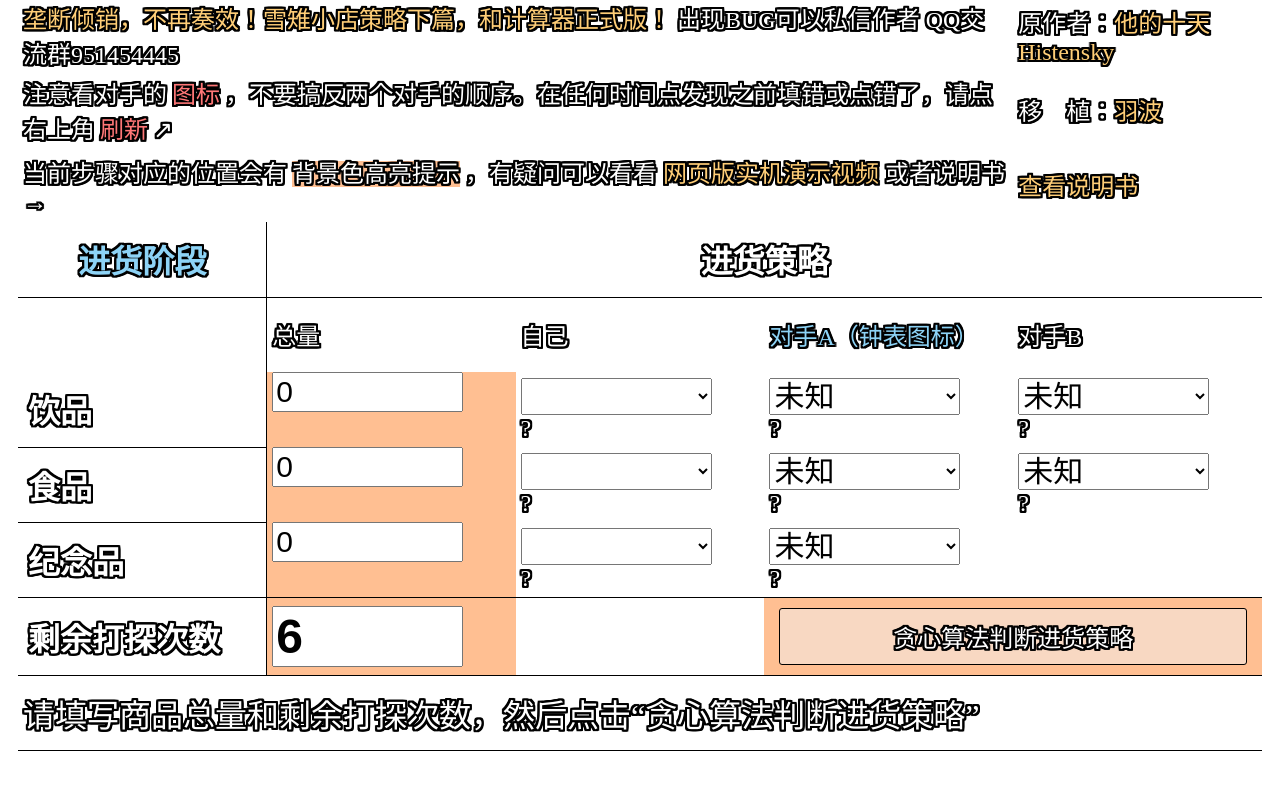
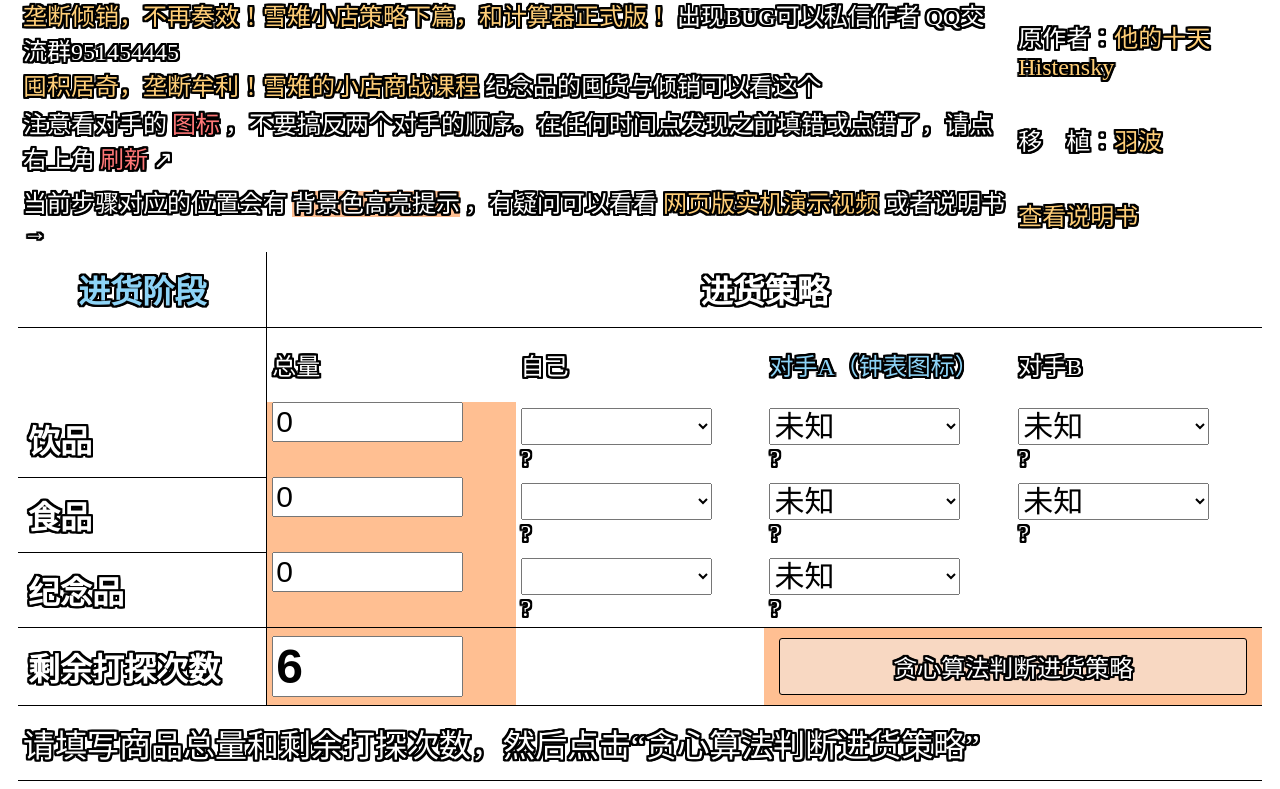
Before and after one commit to SonodaHanami/snowsant_calculator, a plain HTML site: page index.html in a window 1280 px wide. Shown: the part 100-889 px from the top of the page. Before the commit the page ends 859 px from the top, so only its background shows below. Drawn offline with Linux system fonts and the light colour scheme.

Commit message:
添加纪念品囤货与倾销视频链接

```diff
--- a/index.html
+++ b/index.html
@@ -307,6 +307,8 @@
         <tr>
             <td colspan="4" id="td_notice_0" class="">
                 <a href="https://www.bilibili.com/video/BV1444y1w7eJ/" target="_blank">垄断倾销，不再奏效！雪雉小店策略下篇，和计算器正式版！</a> 出现BUG可以私信作者 QQ交流群951454445
+                <br>
+                <a href="https://www.bilibili.com/video/BV1F44y1A7mz/" target="_blank">囤积居奇，垄断牟利！雪雉的小店商战课程</a> 纪念品的囤货与倾销可以看这个
             </td>
             <td colspan="1">
                 <p>原作者：<a href="https://space.bilibili.com/246187036" target="_blank">他的十天Histensky</a></p>
```
